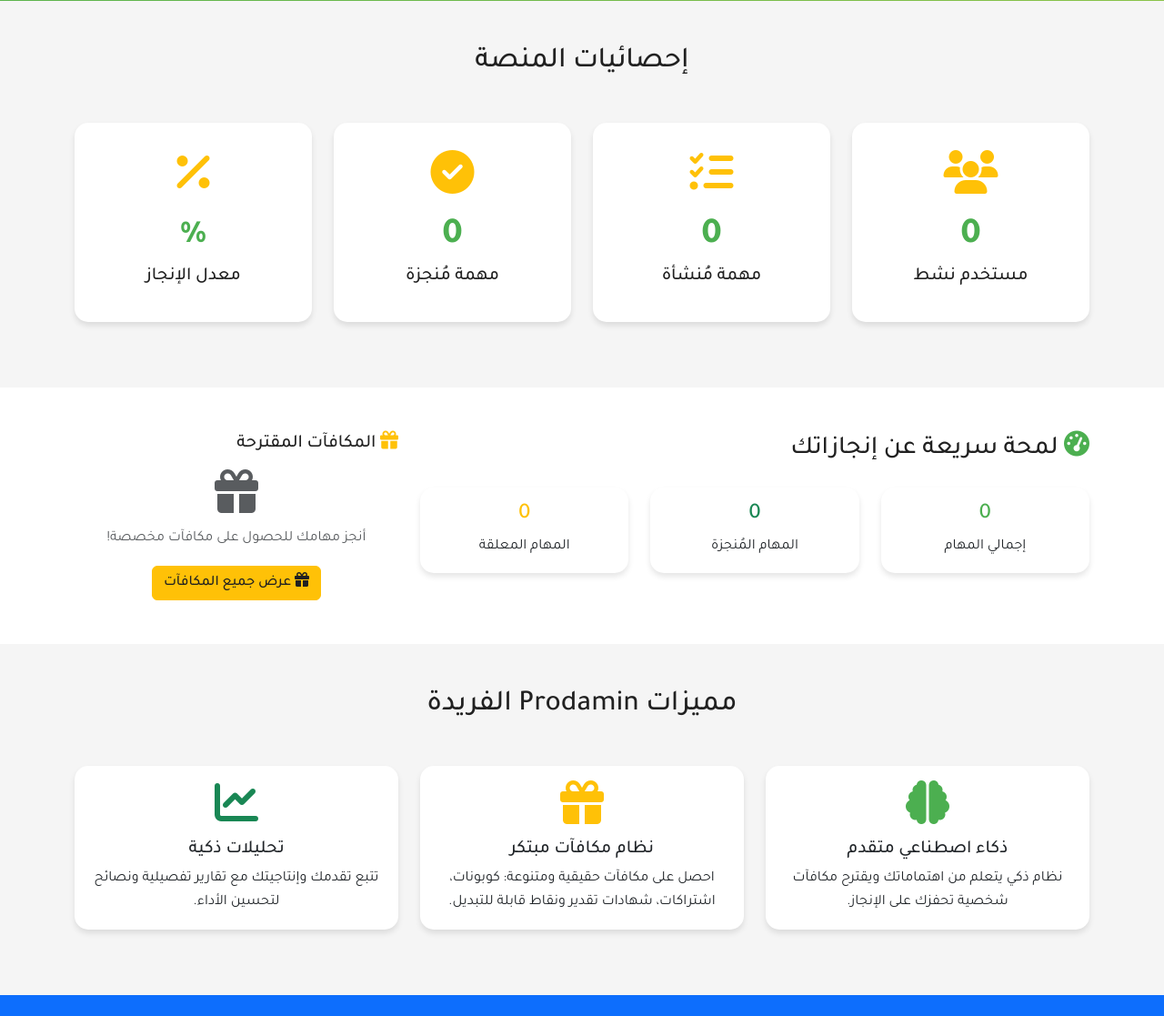
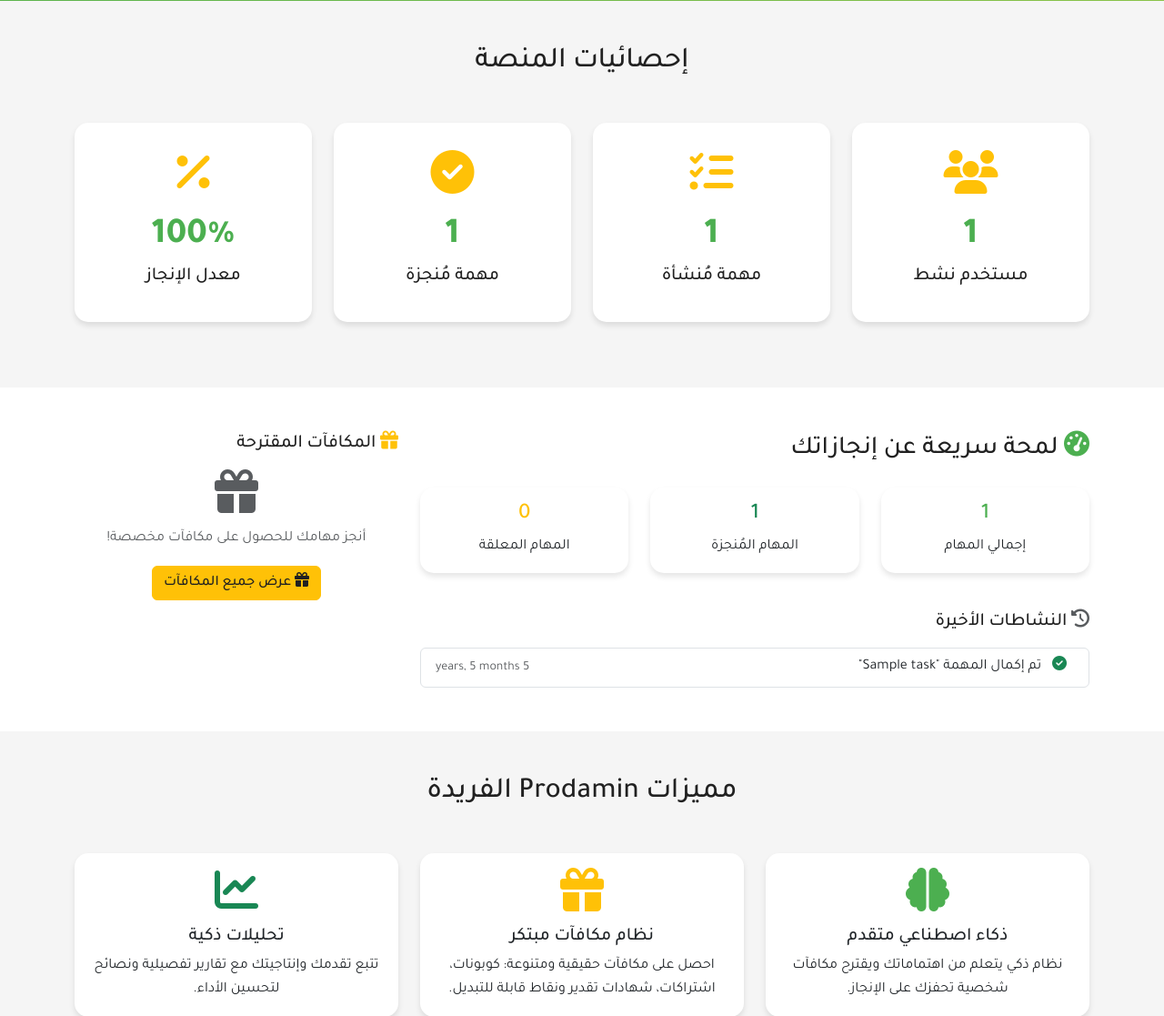
Before and after one commit to ehabahmed2/prodamin, a Django app: page / in a window 1280 px wide. Shown: the part 551-1668 px from the top of the page at 91% size. Run offline with Django 5.2, Linux system fonts and the light colour scheme; a user stored in the database is signed in; tables that the repository leaves empty hold one stand-in row (values such as "Sample post").

Commit message:
updated urls in main and counts

```diff
--- a/home/views.py
+++ b/home/views.py
@@ -1,5 +1,43 @@
-from django.shortcuts import render
+from django.shortcuts import render, get_object_or_404
+from tasks.models import Task
+from django.contrib.auth import get_user_model
+
+
+User = get_user_model()
 
 # Create your views here.
 def home(request):
-    return render(request, 'main/main.html', context={})
+    # get total counts for all users
+    users_count = User.objects.count()
+    total_tasks = Task.objects.count()
+    completed_tasks = Task.objects.filter(is_completed=True).count()
+    if total_tasks > 0:
+        completion_rate = round((completed_tasks / total_tasks) * 100, 0)
+    else:
+        completion_rate = 0
+
+    # personal statistics per each user
+    user = User()
+    if user.is_authenticated:
+        tasks = Task.objects.filter(user=request.user.id)
+        user_tasks_total = tasks.count()
+        user_completed = tasks.filter(is_completed=True).count()
+        user_pending = tasks.filter(is_completed=False).count()
+
+        recent_activities = tasks.filter(is_completed=True).order_by('-created_at')[:5]
+
+    context = {
+        # total counts for all users
+        'users_count':users_count,
+        'total_tasks': total_tasks,
+        'completed_tasks': completed_tasks,
+        'completion_rate': completion_rate,
+        # personal statistics per each user
+
+        'user_tasks_total': user_tasks_total,
+        'user_completed': user_completed,
+        'user_pending': user_pending,
+        'recent_activities': recent_activities,
+
+    }
+    return render(request, 'main/main.html', context=context)
--- a/templates/main/main.html
+++ b/templates/main/main.html
@@ -59,7 +59,7 @@
             <div class="col-md-3 mb-4">
                 <div class="stats-card">
                     <i class="fas fa-users"></i>
-                    <div class="stats-number">{{ total_users|default:0 }}</div>
+                    <div class="stats-number">{{ users_count|default:0 }}</div>
                     <h5>مستخدم نشط</h5>
                 </div>
             </div>
@@ -136,10 +136,10 @@
                         {% for activity in recent_activities %}
                             <div class="list-group-item d-flex justify-content-between align-items-center">
                                 <div>
-                                    <i class="fas fa-dot-circle text-primary me-2"></i>
-                                    {{ activity.description }}
+                                    <i class="fas fa-check-circle text-success me-2"></i>
+                                    تم إكمال المهمة "{{ activity.title }}"
                                 </div>
-                                <small class="text-muted">{{ activity.created_at|timesince }}</small>
+                                <small class="text-muted">{{ activity.completed_at|timesince }}</small>
                             </div>
                         {% endfor %}
                     </div>
@@ -226,7 +226,7 @@
         <p class="lead mb-4">انضم إلى آلاف المستخدمين الذين حولوا طموحاتهم إلى واقع</p>
 
         {% if not user.is_authenticated %}
-            <a href="#" class="btn btn-accent btn-lg">
+            <a href="{% url "login" %}" class="btn btn-accent btn-lg">
                 <i class="fas fa-rocket"></i> ابدأ رحلة الإنجاز الآن
             </a>
         {% else %}
```
